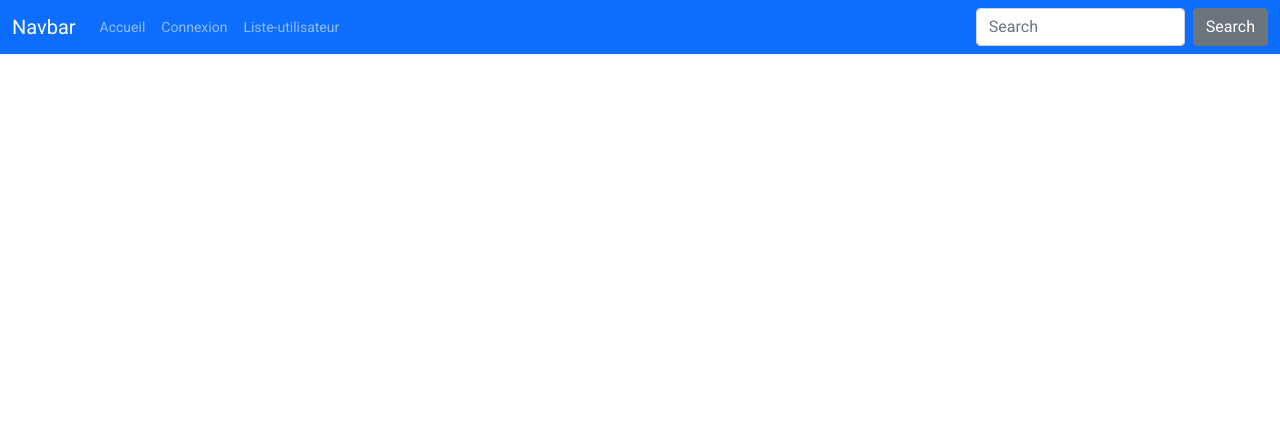
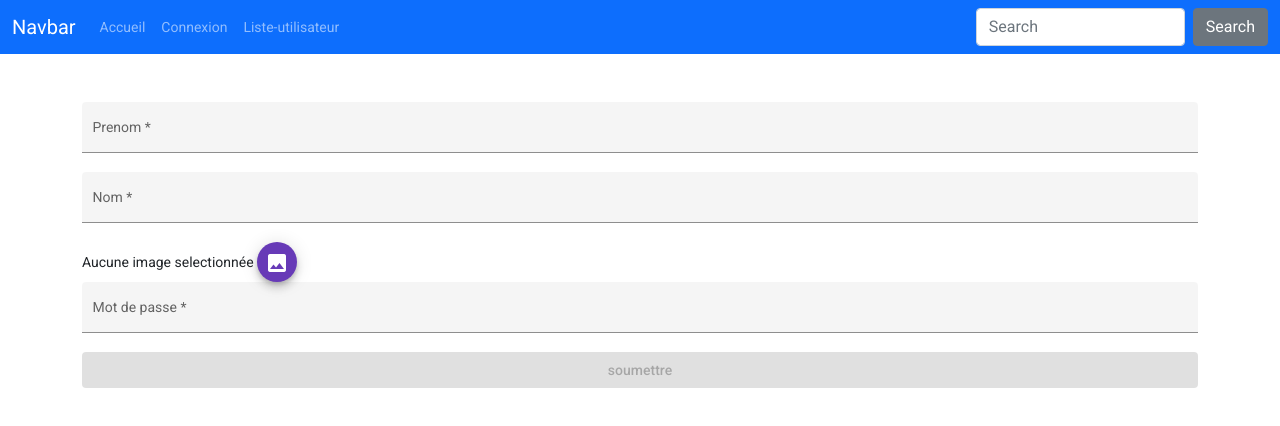
Before and after one commit to darwyn57/demo-angular-dw1-2022, an Angular app: page /edition-utilisateur in a window 1280 px wide. Before the commit this address led to /. Shown: the top 426 px of the page. Built offline with nearby package versions, Linux system fonts and the light colour scheme.

Commit message:
mise en place de uplods des image

```diff
--- /dev/null
+++ b/src/app/page-edition-utilisateur/page-edition-utilisateur.component.html
@@ -0,0 +1,53 @@
+<form
+  [formGroup]="formulaire"
+  (ngSubmit)="onSubmit()"
+  class="d-flex flex-column container my-5"
+>
+  <mat-form-field appearance="fill">
+    <mat-label>Prenom</mat-label>
+    <input matInput formControlName="prenom" />
+    <mat-error *ngIf="formulaire.get('prenom')?.hasError('required')">
+      Le prenom est obligatoire
+    </mat-error>
+    <mat-error *ngIf="formulaire.get('prenom')?.hasError('minlength')">
+      Minimum 3 caractères
+    </mat-error>
+  </mat-form-field>
+  <mat-form-field appearance="fill">
+    <mat-label>Nom</mat-label>
+    <input matInput formControlName="nom" />
+    <mat-error *ngIf="formulaire.get('nom')?.hasError('required')">
+      Le nom est obligatoire
+    </mat-error>
+    <mat-error *ngIf="formulaire.get('nom')?.hasError('minlength')">
+      Minimum 3 caractères
+    </mat-error>
+  </mat-form-field>
+
+  <input
+    #fileInput
+    type="file"
+    class="d-none"
+    (change)="onChangeFile($event)"
+  />
+  <div>
+    {{ image?.name || 'Aucune image selectionnée' }}
+    <button (click)="fileInput.click()" mat-mini-fab color="primary">
+      <mat-icon>image</mat-icon>
+    </button>
+  </div>
+
+  <mat-form-field appearance="fill">
+    <mat-label>Mot de passe</mat-label>
+    <input matInput type="password" formControlName="mot_de_passe" />
+    <mat-error>Le mot de passe et obligatoire</mat-error>
+  </mat-form-field>
+  <button
+    mat-raised-button
+    color="warn"
+    type="submit"
+    [disabled]="!formulaire.valid"
+  >
+    soumettre
+  </button>
+</form>
--- /dev/null
+++ b/src/app/page-edition-utilisateur/page-edition-utilisateur.component.ts
@@ -0,0 +1,76 @@
+import { HttpClient } from '@angular/common/http';
+import { Component, OnInit } from '@angular/core';
+import { FormBuilder, FormGroup, Validators } from '@angular/forms';
+import { ActivatedRoute, Router } from '@angular/router';
+
+import { Utilisateur } from '../utilisateur';
+
+@Component({
+  selector: 'app-page-edition-utilisateur',
+  templateUrl: './page-edition-utilisateur.component.html',
+  styleUrls: ['./page-edition-utilisateur.component.scss']
+})
+export class PageEditionUtilisateurComponent implements OnInit {
+
+  public formulaire:FormGroup=this.formBuilder.group(
+    {
+      "prenom":["",[Validators.required, Validators.minLength(3)]],
+      "nom":["",[Validators.required, Validators.minLength(3)]],
+      "mot_de_passe":["",[Validators.required]],
+      "image":["",[]],
+    }
+  );
+  private idUtilisateur: number | undefined ;
+  public image: any;
+
+  constructor(
+    private formBuilder: FormBuilder,
+    private client: HttpClient,
+    private route: ActivatedRoute,
+    private router: Router){ }
+
+  ngOnInit(): void {
+    this.route.params.subscribe(parametres=> {
+      if(parametres['id'] !=null){
+      this.client.get<Utilisateur>("http://demo.php/back-end-angular-dw1-2022/utilisateur.php?id="+parametres['id']).subscribe((utilisateur :Utilisateur)=> {
+        this.formulaire =this.formBuilder.group(
+          {
+            "prenom":[utilisateur.prenom,[Validators.required, Validators.minLength(3)]],
+            "nom":[utilisateur.nom,[Validators.required, Validators.minLength(3)]],
+            "mot_de_passe":[utilisateur.mot_de_passe,[Validators.required]],
+            "image":[utilisateur.image,[]]
+          }
+        );
+        //this.formulaire.patchValue(utilisareur); methode diferente
+        this.idUtilisateur = utilisateur.id;
+      })
+    }
+    });
+  }
+
+  onChangeFile(event:any){
+    this.image = event.target.files[0];
+
+  }
+
+
+  onSubmit(){
+    if(this.formulaire.valid){
+      const utilisateur :Utilisateur = this.formulaire.value;
+      utilisateur.id = this.idUtilisateur;
+
+      const formData = new FormData();
+
+      formData.append("image",this.image);
+      formData.append("utilisateur",JSON.stringify(utilisateur))
+
+      this.client.post("http://demo.php/back-end-angular-dw1-2022/edition-utilisateur.php",
+      formData,
+      { responseType: 'text'}
+      ).subscribe(resultat => console.log(resultat));
+      this.router.navigateByUrl('/utilisateur');
+
+    }
+  }
+
+}
--- a/src/app/page-liste-utilisateur/page-liste-utilisateur.component.html
+++ b/src/app/page-liste-utilisateur/page-liste-utilisateur.component.html
@@ -1,17 +1,22 @@
 <div class="container">
-  <div class="row gx-4">
+  <a mat-raised-button color="primary" [routerLink]="['/edition-utilisateur']">
+    Ajouté un utilisateur
+  </a>
+  <div class="row gy-4 mt-4">
     <div class="col-6" *ngFor="let utilisateur of listeUtilisateur">
       <mat-card>
         <mat-card-header>
           <div mat-card-avatar class="example-header-image"></div>
           <mat-card-title>
-            {{ utilisateur.nom }}{{ utilisateur.prenom }}
+            {{ utilisateur.nom }} {{ utilisateur.prenom }}
           </mat-card-title>
           <mat-card-subtitle></mat-card-subtitle>
         </mat-card-header>
         <img
           mat-card-image
-          src="{{ utilisateur.image }}"
+          src="http://demo.php/back-end-angular-dw1-2022/uploads/{{
+            utilisateur.image
+          }}"
           alt="Photo
         Inu"
         />
@@ -23,9 +28,13 @@
           </ul>
         </mat-card-content>
         <mat-card-actions>
-          <button mat-raised-button color="primary">
+          <a
+            mat-raised-button
+            color="primary"
+            [routerLink]="['/edition-utilisateur', utilisateur]"
+          >
             <mat-icon>edit</mat-icon>
-          </button>
+          </a>
           <button
             mat-raised-button
             (click)="onClickDelete(utilisateur.id)"
--- a/src/app/page-liste-utilisateur/page-liste-utilisateur.component.ts
+++ b/src/app/page-liste-utilisateur/page-liste-utilisateur.component.ts
@@ -12,15 +12,20 @@ export class PageListeUtilisateurComponent implements OnInit {
   constructor(private client :HttpClient) { }
 
   ngOnInit(): void {
+    this.rechargerListeUtilisateur();
+
+  }
+
+  rechargerListeUtilisateur(){
     this.client
     .get("http://demo.php/back-end-angular-dw1-2022/liste-utilisateur.php")
     .subscribe(reponse=> this.listeUtilisateur =reponse)
+  }
 
-  }
   onClickDelete(idUtilisateur : number) {
     this.client
     .get("http://demo.php/back-end-angular-dw1-2022/supprime-utilisateur.php?id=" + idUtilisateur)
-    .subscribe(reponse=> {})
+    .subscribe(reponse=> this.rechargerListeUtilisateur())
   }
 
 }
--- /dev/null
+++ b/src/app/page-non-trouve/page-non-trouve.component.html
@@ -0,0 +1,5 @@
+<div class="body">
+  <section>
+    404
+  </section>
+</div>
--- /dev/null
+++ b/src/app/page-non-trouve/page-non-trouve.component.ts
@@ -0,0 +1,15 @@
+import { Component, OnInit } from '@angular/core';
+
+@Component({
+  selector: 'app-page-non-trouve',
+  templateUrl: './page-non-trouve.component.html',
+  styleUrls: ['./page-non-trouve.component.scss']
+})
+export class PageNonTrouveComponent implements OnInit {
+
+  constructor() { }
+
+  ngOnInit(): void {
+  }
+
+}
```
Also changed, not shown: src/app/app-routing.module.ts (+7 -1 lines), src/app/app.module.ts (+14 -3 lines), src/app/utilisateur.d.ts (added, +9 -0 lines), src/app/page-edition-utilisateur/page-edition-utilisateur.component.scss (added), src/app/page-non-trouve/page-non-trouve.component.scss (added), 2 other files (tests, documents, lock files or other folders).
